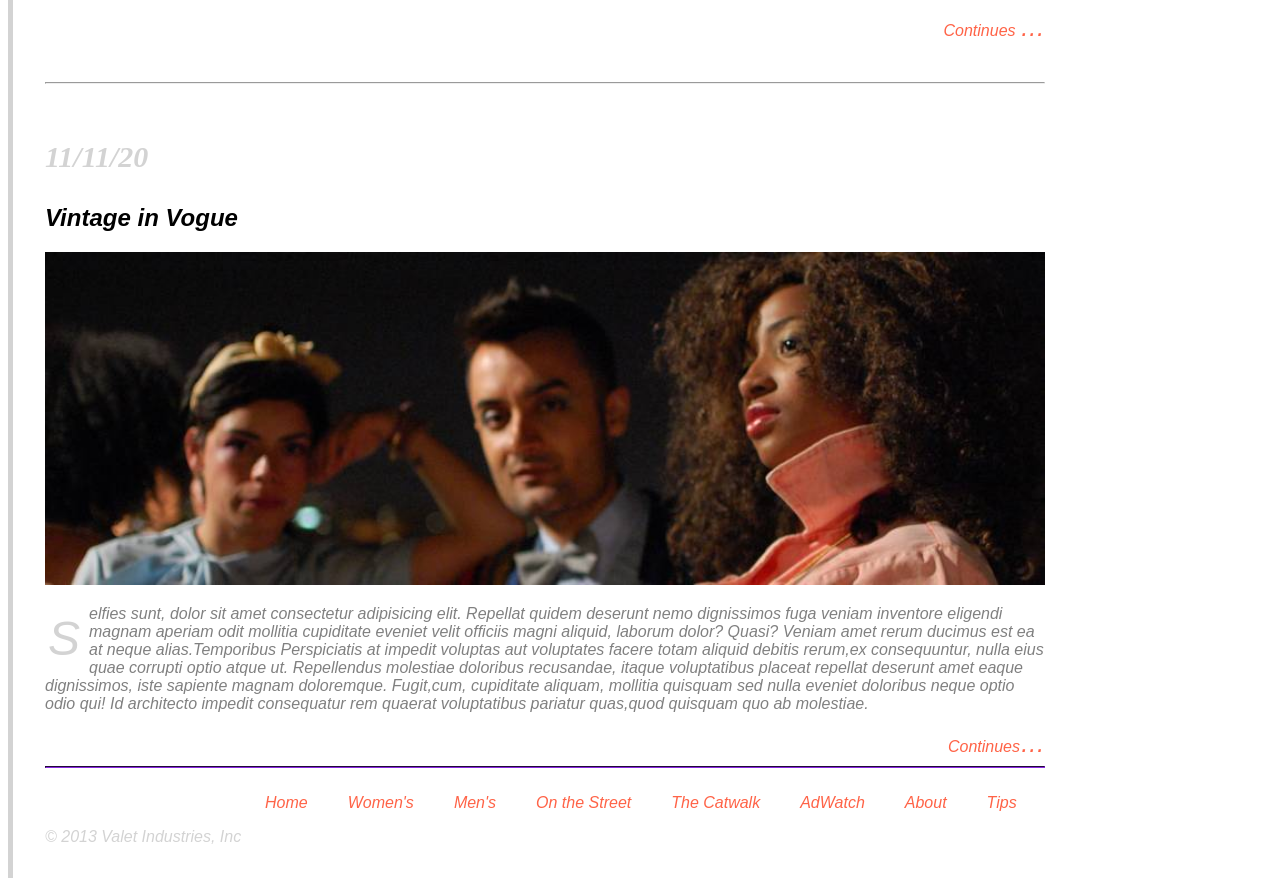
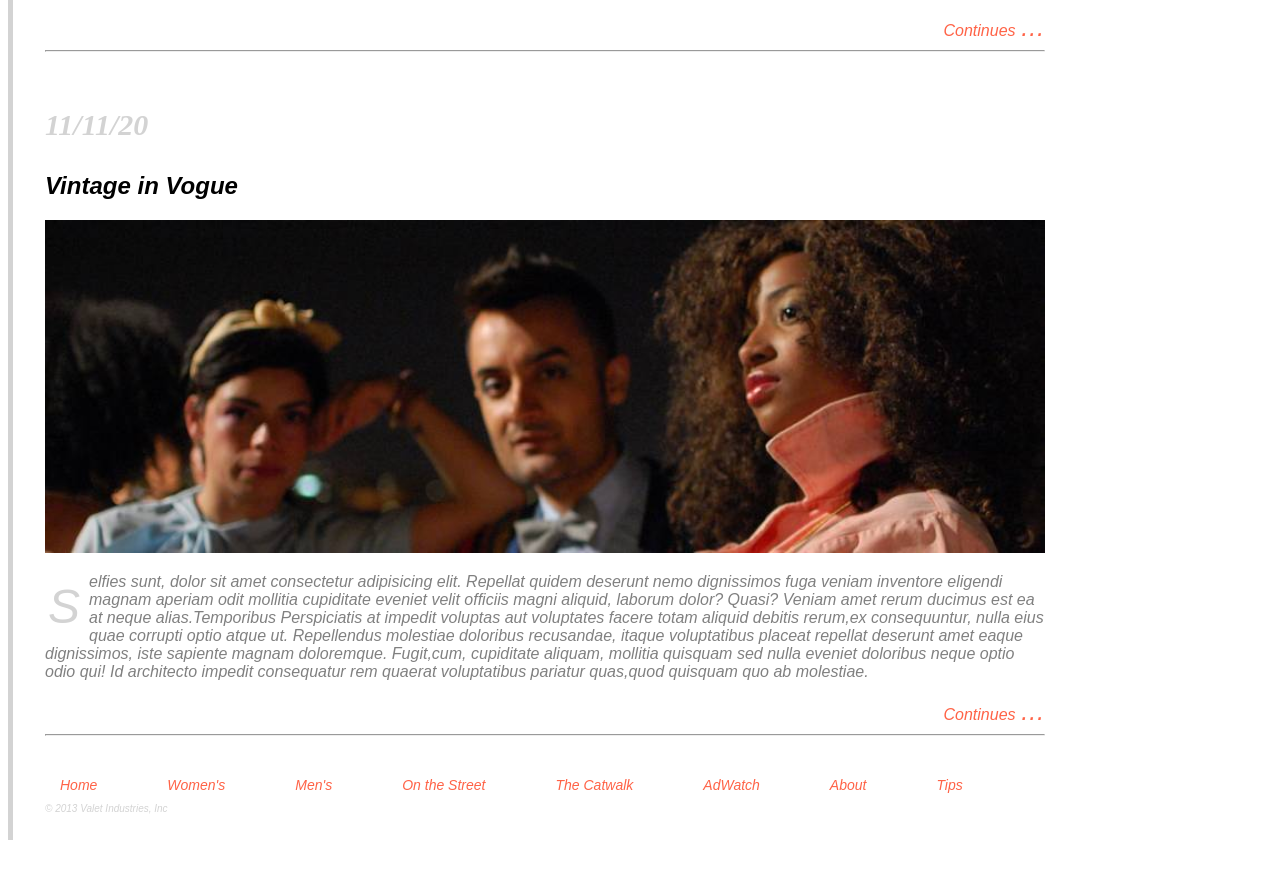
Before and after one commit to Anitha-Arjun/Alab320H.1.2, a plain HTML site: page index.html in a window 1280 px wide. Shown: the part 829-1715 px from the top of the page. After the commit the page ends 1677 px from the top, so only its background shows below. Drawn offline with Linux system fonts and the light colour scheme.

Commit message:
Added changes to the <a> tags

```diff
--- a/index.html
+++ b/index.html
@@ -23,7 +23,7 @@
           </ul>
         </nav>
       </header>
-
+      <!-- article 1 -->
       <article>
         <!-- First blog post -->
         <h3 class="styleColor">11/12/20</h3>
@@ -46,12 +46,13 @@
         </p>
         <div class="text">
           <a href="">Continues</a>
-          <!-- Continues  &#8729 &#8729 &#8729  -->
         </div>
-        <div class="line"></div>
+        <!-- Continues  &#8729 &#8729 &#8729  -->
         <hr />
         <br />
-        <!-- Second blog post -->
+      </article>
+      <!-- article 2 -->
+      <article>
         <h3 class="styleColor">11/11/20</h3>
         <h2>Vintage in Vogue</h2>
         <img src="./img/blog-image-2.jpg" width="100%" alt="People" />
@@ -70,12 +71,15 @@
           quas,quod quisquam quo ab molestiae.
         </p>
         <div class="text">
-          <a href="">Continues</div>
-        <hr/>
-       <br>
+          <a href="">Continues</a>
+        </div>
+        <hr />
+        <br />
       </article>
+
       <!-- Footer anchor tags -->
       <footer>
+        <nav aria-label="Main Navigation" role="navigation">
           <ul class="footer_links">
             <li><a href="">Home</a></li>
             <li><a href="">Women's</a></li>
@@ -86,7 +90,7 @@
             <li><a href="">About</a></li>
             <li><a href="">Tips</a></li>
           </ul>
-
+        </nav>
         <p class="copy_right">&#169; 2013 Valet Industries, Inc</p>
       </footer>
     </main>
--- a/style.css
+++ b/style.css
@@ -49,18 +49,17 @@ h3 {
   margin: 0;
   padding: 0;
   display: flex;
-  gap: 180px; /* Removes margin from list items */
+  gap: 200px; /* Removes margin from list items */
 }
 
 .footer_links li a {
-  margin: 0;
+  margin: 15px;
+  margin-bottom: 0;
+  list-style: none;
   color: tomato;
+  font-size: 14px;
   text-decoration: none;
-  /* justify-content: space-between; */
-}
-.line {
-  margin: 4rem 1px lightgray;
-  padding-bottom: 2rem;
+  justify-content: space-between;
 }
 
 links {
@@ -114,4 +113,5 @@ links {
 
 .copy_right {
   color: lightgray;
+  font-size: 10px;
 }
```
Also changed, not shown: 1 other file.
